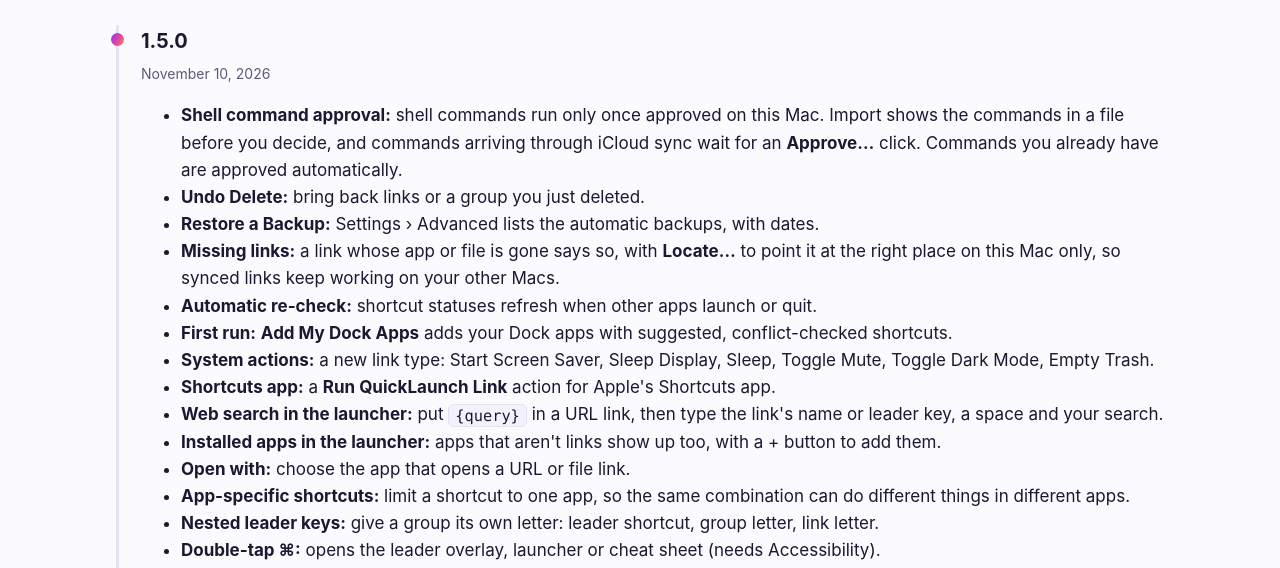
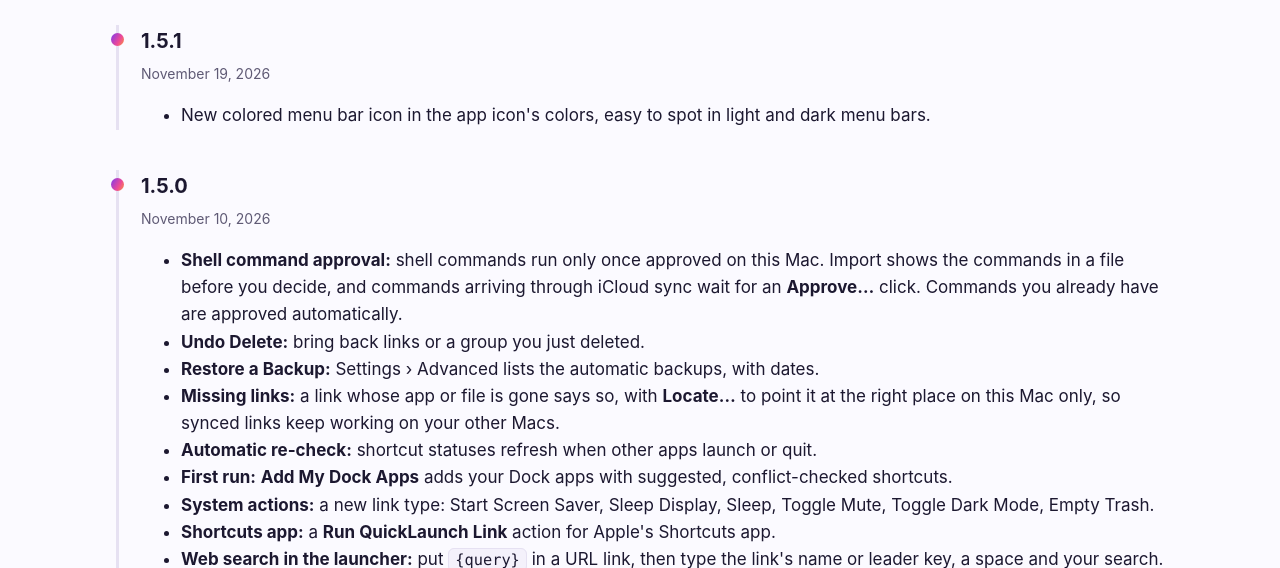
Before and after one commit to giridharmb/MacOSX_QuickLaunch_Docs, a plain HTML site: page releases.html in a window 1280 px wide. Shown: the part 232-800 px from the top of the page. Drawn offline with Linux system fonts and the light colour scheme.

Commit message:
1.5.1 release notes
Co-Authored-By: Claude Fable 5.2 <noreply@anthropic.com>

```diff
--- a/releases.html
+++ b/releases.html
@@ -25,6 +25,14 @@
   <section>
     <h2>Release Notes</h2>
     <p class="section-lead">What's new in QuickLaunch. Get the latest from the <a href="https://github.com/giridharmb/MacOSX_QuickLaunch_Docs/releases/latest">Releases page</a>, or use <strong>Check for Updates…</strong> in the app.</p>
+
+    <div class="release">
+      <h3>1.5.1</h3>
+      <div class="date">November 19, 2026</div>
+      <ul>
+        <li>New colored menu bar icon in the app icon's colors, easy to spot in light and dark menu bars.</li>
+      </ul>
+    </div>
 
     <div class="release">
       <h3>1.5.0</h3>
```
Also changed, not shown: 1 other file.
